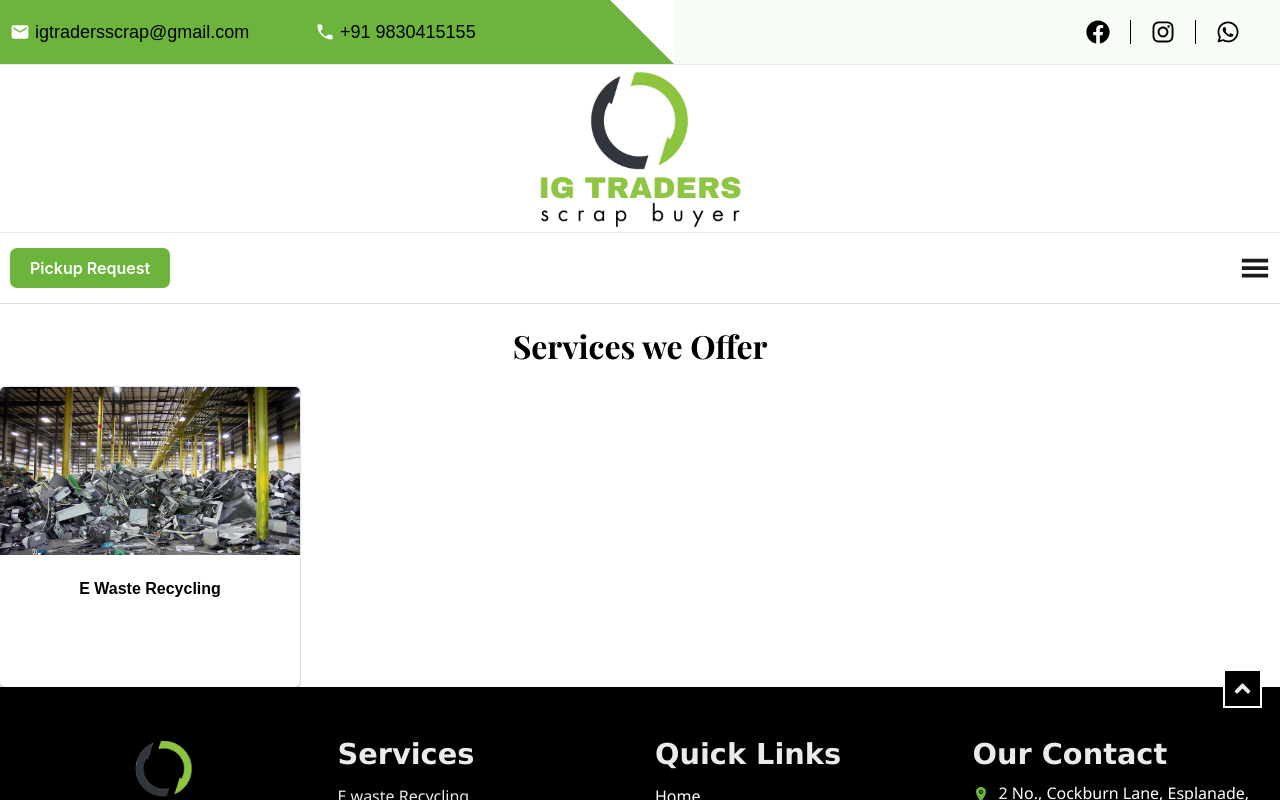
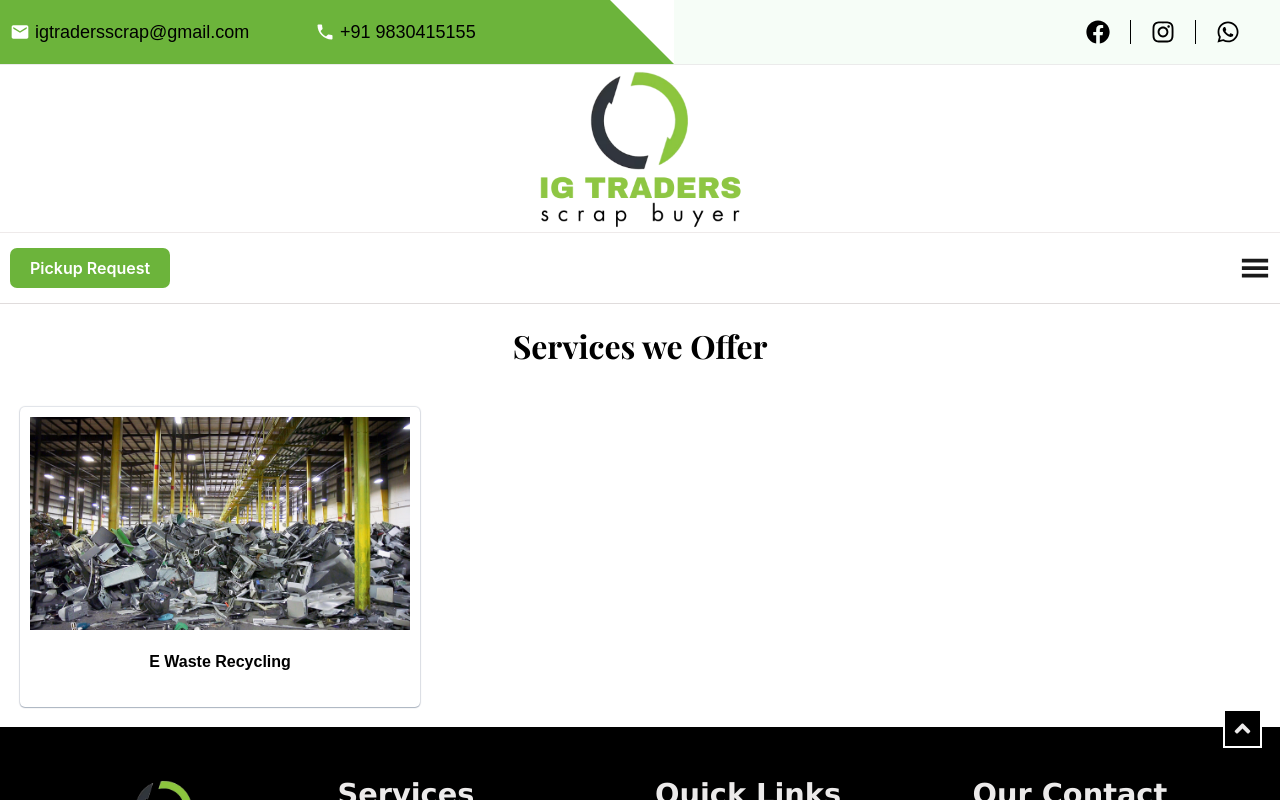
Before and after one commit to zaid81567/igtraders, a React (Vite) app: page /services in a window 1280 px wide. Shown: the top 800 px of the page. Built offline with nearby package versions, Linux system fonts and the light colour scheme; a web font is replaced by a local one.

Commit message:
Update ServicePage.css

```diff
--- a/src/pages/css/ServicePage.css
+++ b/src/pages/css/ServicePage.css
@@ -1,6 +1,14 @@
-.service-page-container{
-  padding-inline: 10px 10px;
+.all-service-list-container {
+  display: grid;
+  /* Creates three columns of equal width */
+  grid-template-columns: repeat(3, 1fr);
+  /* Adds a gap between the cards */
+  gap: 20px;
+  /* Optional: Add some padding around the entire grid */
+  padding: 20px;
 }
+
+
 
 .service-page-container .heading{
     padding: 20px 0;
@@ -14,11 +22,9 @@
 
 .service-box {
   height: 300px;
-  width: 300px;
   color: white;
-
+  padding: 10px;
   border-radius: 5px;
-  overflow: hidden;
 
   box-shadow: rgba(9, 30, 66, 0.25) 0px 1px 1px, rgba(9, 30, 66, 0.13) 0px 0px 1px 1px;
 }
```
